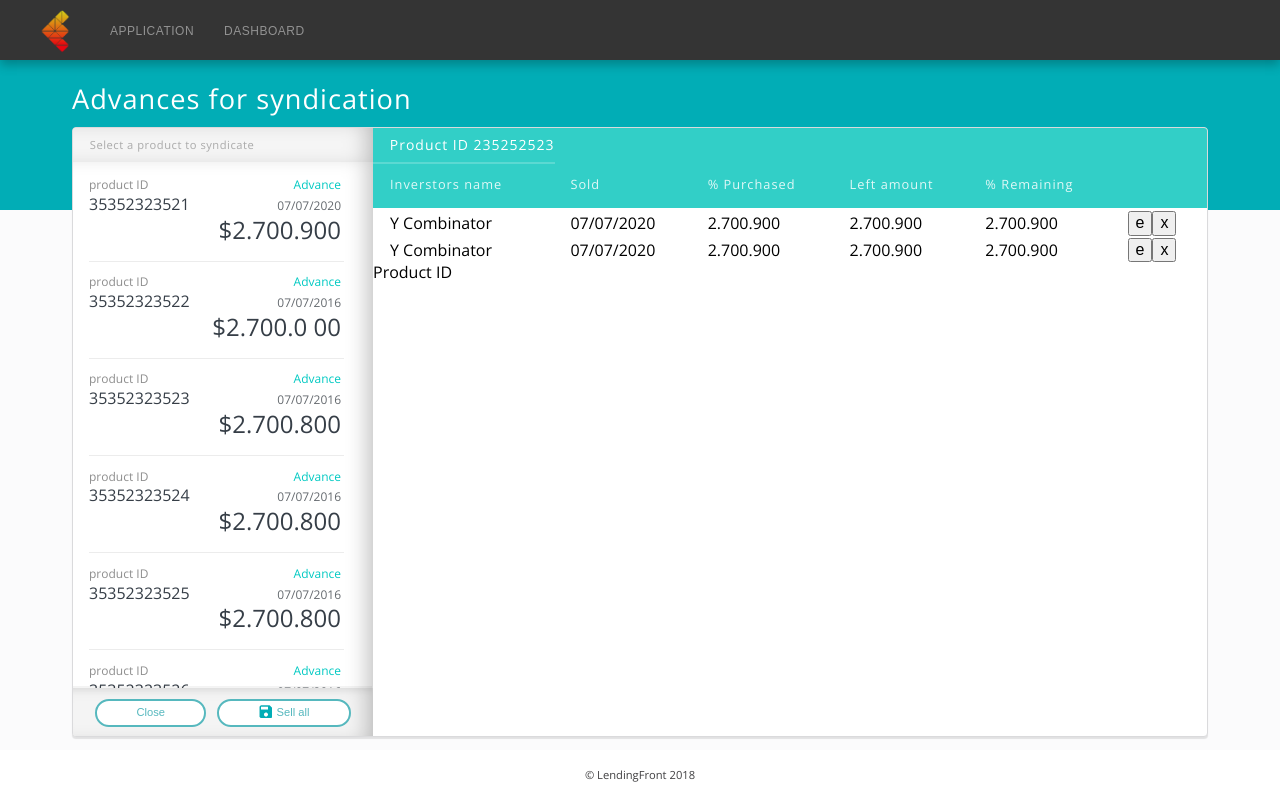
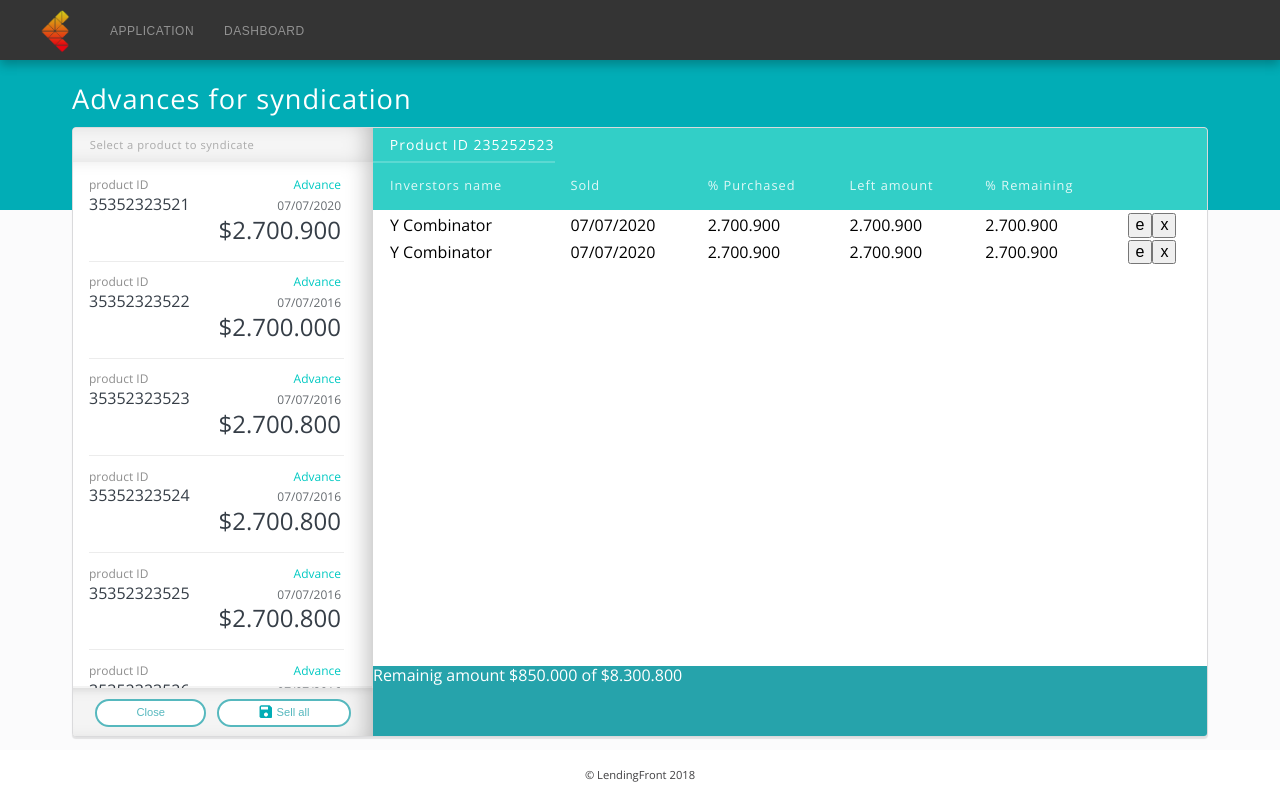
Before and after one commit to muygrafico/syndication-system-front, a React app: page / in a window 1280 px wide. Built offline with nearby package versions, Linux system fonts and the light colour scheme.

Commit message:
update product crud

```diff
--- a/src/components/ui/ProductCrud.js
+++ b/src/components/ui/ProductCrud.js
@@ -23,6 +23,7 @@ const productCRUD = {
 
 const ProductCrud = (props) => (
     <div className='product-crud'>
+        <div>
             <div className='product-crud__header'>
                 <h3 className='product-crud__id'>
                     Product ID {productCRUD.id}
@@ -62,8 +63,9 @@ const ProductCrud = (props) => (
                     </tbody>
                 </table>
             </div>
+        </div>
         <div className='product-crud__footer'>
-            <p>Product ID</p>
+            <p>Remainig amount $850.000 of $8.300.800</p>
         </div>
     </div>
 )
--- a/src/components/views/Application.js
+++ b/src/components/views/Application.js
@@ -15,7 +15,7 @@ const ProductItems = [
      {
          id: '35352323522',
         date: '07/07/2016',
-        amount: '2.700.0 00'
+        amount: '2.700.000'
     },
      {
          id: '35352323523',
@@ -39,6 +39,16 @@ const ProductItems = [
     },
      {
          id: '35352323527',
+        date: '07/07/2016',
+        amount: '2.700.800'
+    },
+      {
+         id: '35352323529',
+        date: '07/07/2016',
+        amount: '2.700.800'
+    },
+     {
+         id: '35352323510',
         date: '07/07/2016',
         amount: '2.700.800'
     }
--- a/src/styles/scss/components/ui/_product-crud.scss
+++ b/src/styles/scss/components/ui/_product-crud.scss
@@ -1,7 +1,13 @@
+$table-header-size: 52px;
+
 .product-crud {
   font-family: $base-font-family;
   width: 100%;
   box-sizing: border-box;
+  display: flex;
+  flex-direction: column;
+  justify-content: space-between;
+  overflow-y: hidden;
 
   p {
     margin: 0;
@@ -9,7 +15,6 @@
   }
 }
 .product-crud__purchase-list {
-  // background-color: red;
   padding-left: 1em;
   position: relative;
    z-index: 1;
@@ -19,7 +24,7 @@
     z-index: 0;
     position: absolute;
     width: 100%;
-    height: 50px;
+    height: $table-header-size;
     background-color: #32CFC7;
     left: 0;
     top: 0;
@@ -34,7 +39,7 @@
 
 .product-crud__id {
   margin: 0;
-  padding: .7em 0 .7em 1.2em;
+  padding: .7em 0 .65em 1.2em;
   border-bottom: 2px solid rgba($white-color, .2);
   display: inline-block;
   color: $white-color;
@@ -58,7 +63,7 @@
     // background-color: #32CFC7;
     position: relative;
     z-index: 1;
-    height: 50px;
+    height: $table-header-size;
     font-size: .8em;
     font-weight: 400;
     font-weight: 400;
@@ -67,3 +72,9 @@
     text-align: left;
   }
 }
+
+.product-crud__footer {
+  background-color: #26A3AB;
+  color: $white-color;
+  height: 70px;
+}
```
Lines whose indentation alone changed are shown as unchanged.
